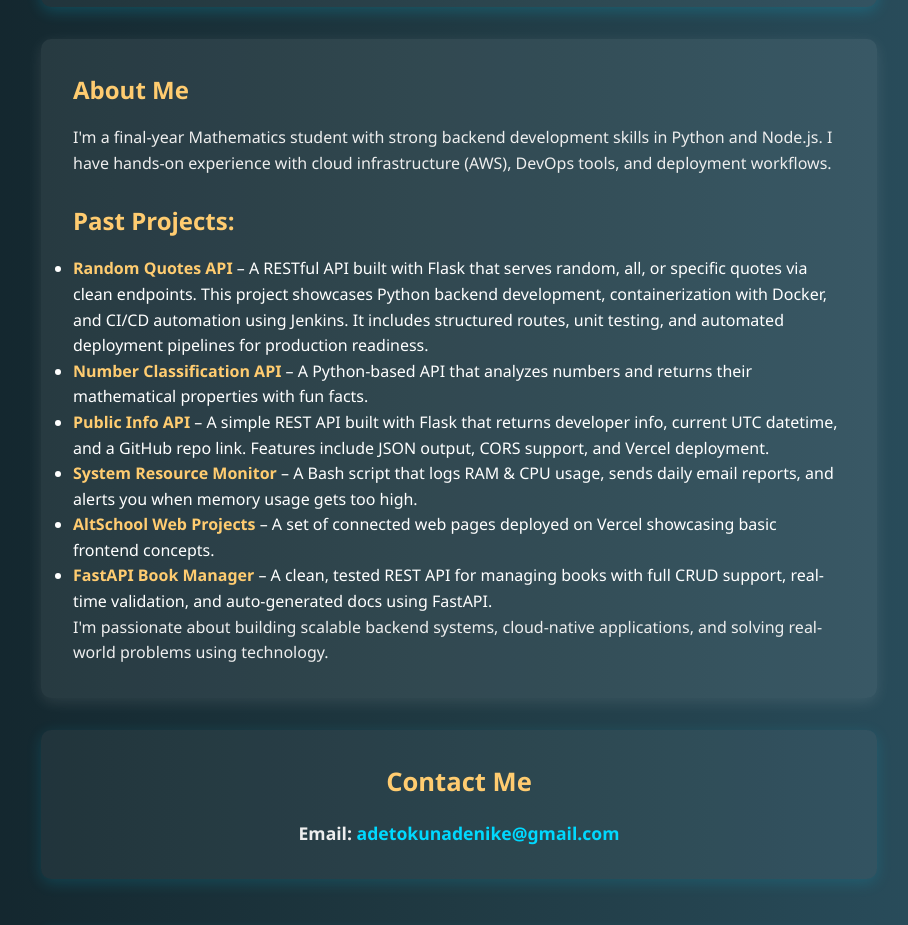
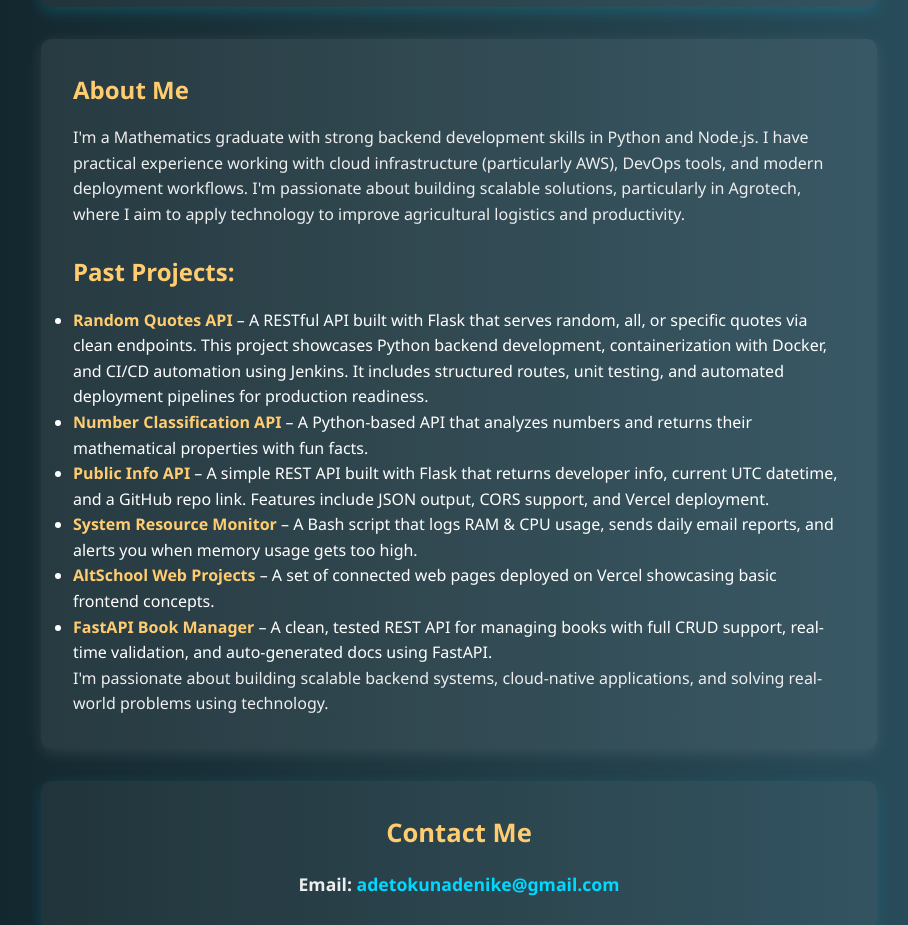
Before and after one commit to AdetokunAdenike/project-altschool_1, a website: page static/index.html in a window 1280 px wide. Shown: the part 1060-1985 px from the top of the page, without its empty margins (181-1089 px from the left). Drawn offline with Linux system fonts and the light colour scheme.

Commit message:
Update about me

```diff
--- a/static/index.html
+++ b/static/index.html
@@ -45,7 +45,7 @@
       <section id="bio" class="bio">
         <h3>About Me</h3>
         <p>
-          I'm a final-year Mathematics student with strong backend development skills in Python and Node.js. I have hands-on experience with cloud infrastructure (AWS), DevOps tools, and deployment workflows.
+         I'm a Mathematics graduate with strong backend development skills in Python and Node.js. I have practical experience working with cloud infrastructure (particularly AWS), DevOps tools, and modern deployment workflows. I'm passionate about building scalable solutions, particularly in Agrotech, where I aim to apply technology to improve agricultural logistics and productivity.
         </p>
         <br>
         <h3> Past Projects:</h3>
```
